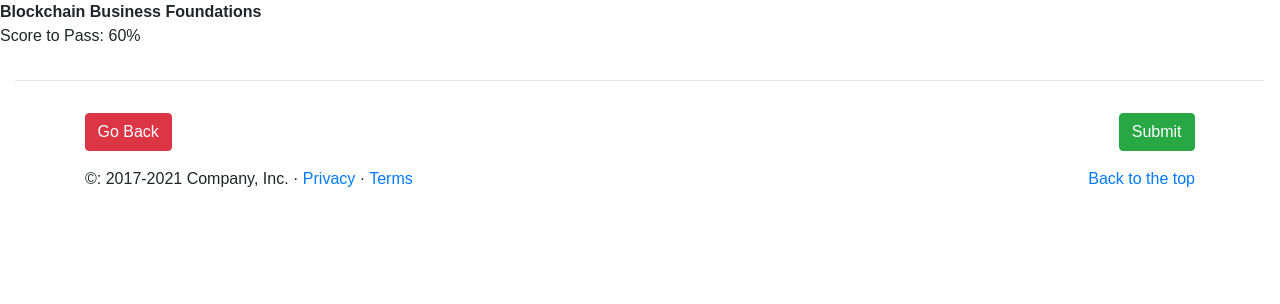
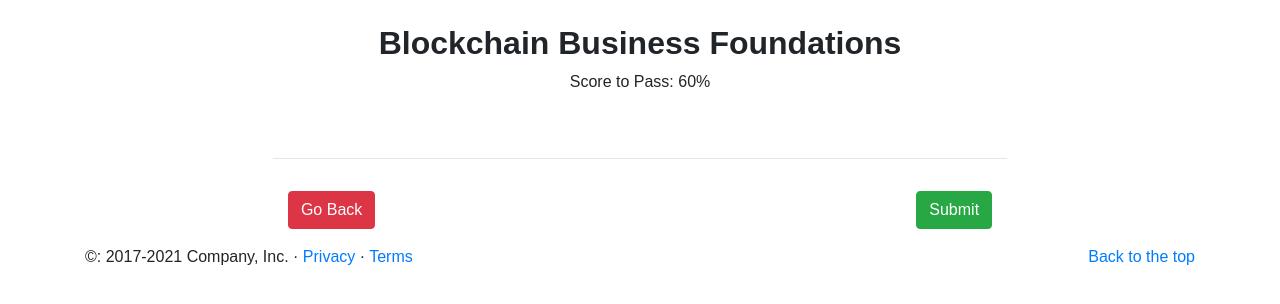
Before and after one commit to nandabritto/MSP-4, a Django app: template exams/templates/exam-display.html in a window 1280 px wide. Shown: the part 54-358 px from the top of the page. Run offline with Django 3.2, Linux system fonts and the light colour scheme; the template is opened without the code that fills it: values that come from a table or form of the project are taken from there, others are empty; data comes from the database, SQL or seed files in the repository; both versions use the stored data as it was after the commit; some libraries are stand-ins or nearby versions.

Commit message:
refactor exam results display page

```diff
--- a/exams/static/js/display.js
+++ b/exams/static/js/display.js
@@ -109,6 +109,7 @@ const sendData = () => {
         url: `${url}save/`,
         data: data,
         success: function(response){
+            // Populates the reset and back to exam list buttons once answers have been submitted
             endButton.innerHTML += `
                 <hr>
                 <div class="container"
@@ -122,21 +123,21 @@ const sendData = () => {
             examForm.classList.add('not-visible')
 
             scoreDisplay.innerHTML = `${response.passed ? 'Congratulations! ' : 'Ups..:( '}Your result is ${response.score.toFixed(2)}%`
-
             results.forEach(res=>{
                 const resDiv = document.createElement("div")
                 for (const [question, resp] of Object.entries(res)){
 
-                    resDiv.innerHTML += question
-                    const cls = ['container', 'p-3', 'text-light', 'h6']
-                    resDiv.classList.add(...cls)
-
                     // if no repose received - red
                     if (resp=='not answered') {
-                        resDiv.innerHTML += `<div class="alert alert-warning" role="alert">
+                        resDiv.innerHTML += `
+                        <div class="row justify-content-center">
+                            <div class="col-7">
+                                <div class="alert alert-warning" role="alert">
                                 <h4 class="alert-heading">You didn't respond</h4>
-                        <p> "Nothing" is not the correct answer for ${question} </p>
+                                <p> "Nothing" is not the correct answer for <b>${question}</b> </p>
                                 <p> Back to the books for you</p>
+                                </div>
+                            </div>
                         </div>`
                     }
                     // if response received
@@ -145,16 +146,27 @@ const sendData = () => {
                         const correct = resp['correct_answer']
                         // If the answer was correct
                         if (answer == correct) {
-                            resDiv.innerHTML += `<div class="alert alert-success" role="alert">
+                            resDiv.innerHTML += `
+                            <div class="row justify-content-center">
+                                <div class="col-7">
+                                    <div class="alert alert-success" role="alert">
                                         <h4 class="alert-heading">Well Done</h4>
-                            <p> You are correct, the answer to ${question} is :${answer}</p>
+                                        <p> You are correct, the answer to <b>${question}</b></p>
+                                        <p> is: <b>${answer}</b></p>
+                                    </div>
+                                </div>
                           </div>`
                         // If the answer was incorrect
                         } else {
-                            resDiv.innerHTML += `<div class="alert alert-danger" role="alert">
+                            resDiv.innerHTML += `
+                            <div class="row justify-content-center">
+                                <div class="col-7">
+                                    <div class="alert alert-danger" role="alert">
                                         <h4 class="alert-heading">Not this time</h4>
-                            <p> That's not the correct answer for ${question} </p>
-                            <p> The correct answer is :${answer}</p>
+                                        <p><b>${answer}</b> is not the correct answer for <b>${question}</b> </p>
+                                        <p> The correct answer is : <b>${correct}</b></p>
+                                    </div>
+                                </div>
                             </div>`
                         }
                     }
--- a/exams/templates/exam-display.html
+++ b/exams/templates/exam-display.html
@@ -11,14 +11,18 @@ Exam Display
 {% endblock title %}
 
 {% block content %}
-<div class="row">
-    <div class="col align-self-center">
-        <b>{{obj.name}}</b>
+
+<div class="container">
+    <div class="container py-4">
+        <div class="text-center pb-2">
+            <h2><strong>{{obj.name}}</strong></h2>
             <p>Score to Pass: {{obj.required_score_to_pass}}%</p>
         </div>
         <div class="col text-right" id="timerdisplay"></div>
     </div>
-<div class="col-md pr-3">
+</div>
+<div class="row justify-content-center">
+    <div class="col-7">
         <form id="exam-form">
             {% csrf_token %}
             <!-- Below div will be populated by the JavaScript -->
@@ -30,6 +34,7 @@ Exam Display
             </div>
         </form>
     </div>
+</div>
 
 <div id="scoredisplay"></div>
 <div id="resultsdisplay"></div>
```
Also changed, not shown: db.sqlite3. Lines whose indentation alone changed are shown as unchanged.
